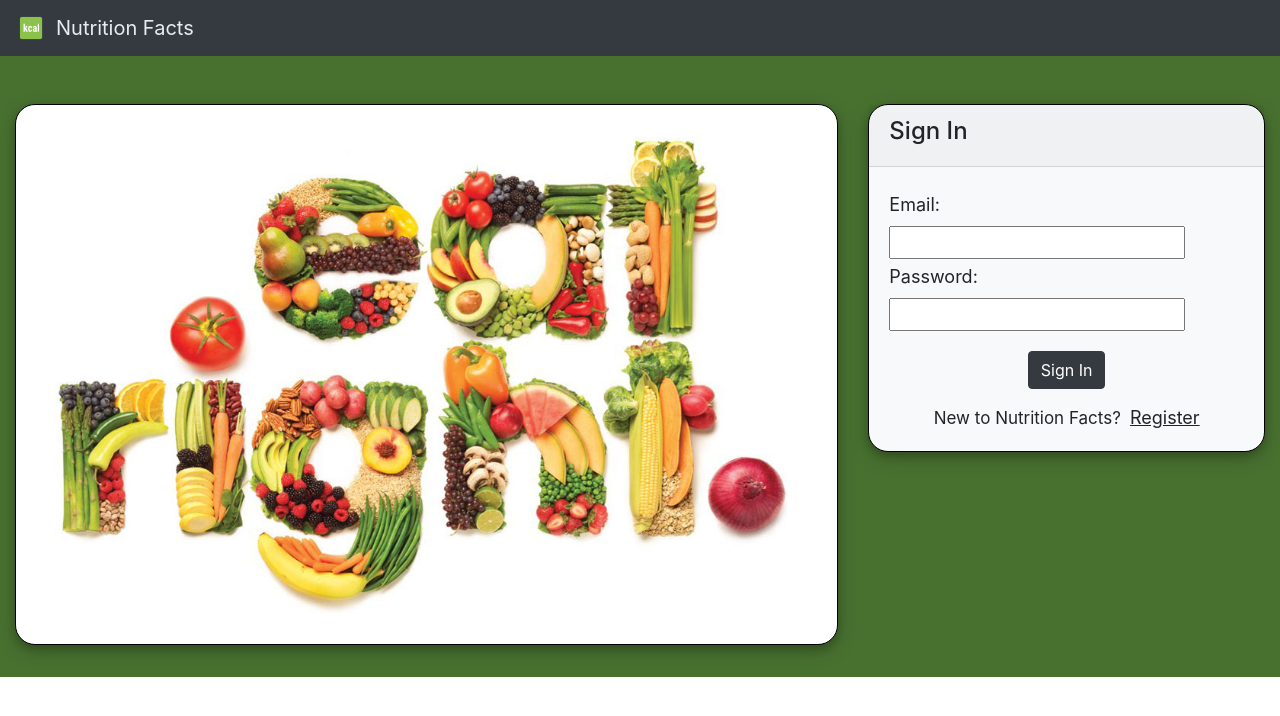
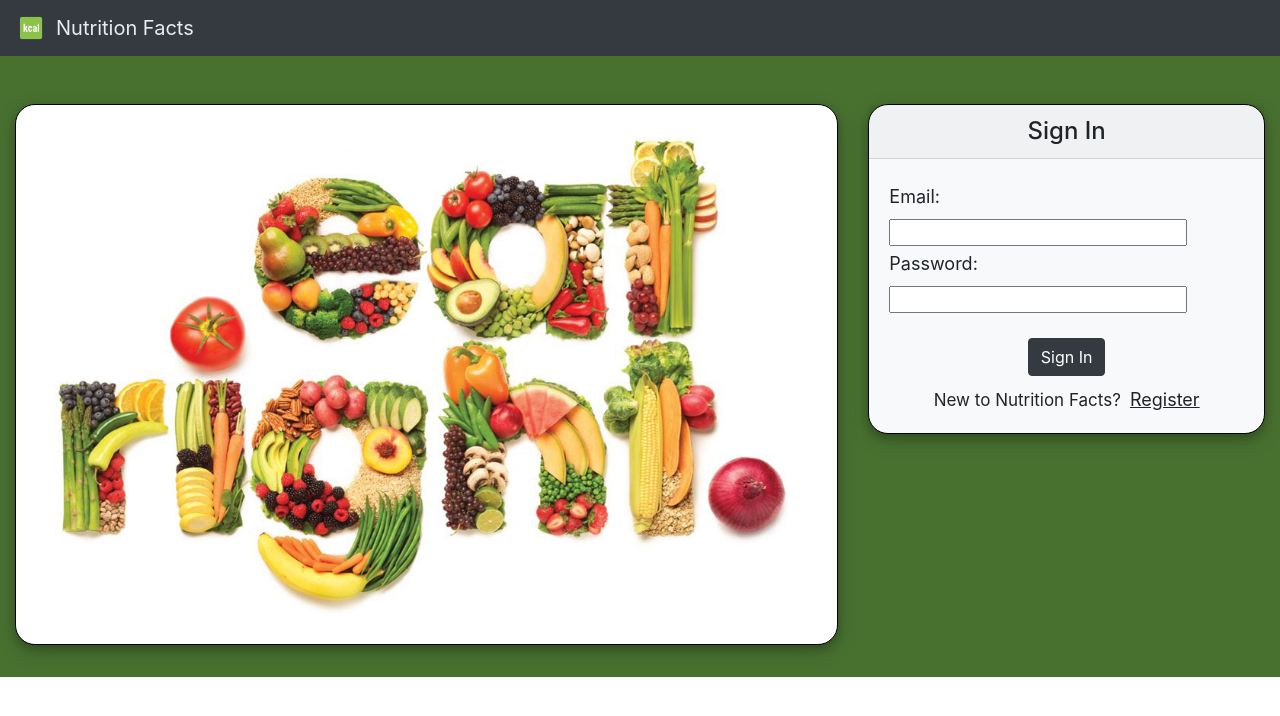
Before and after one commit to paul-gmz/ASE-Lab3, an Angular app: page /auth in a window 1280 px wide. Shown: the top 716 px of the page. Built offline with nearby package versions, Linux system fonts and the light colour scheme.

Commit message:
ui tweaks

```diff
--- a/src/app/auth.guard.ts
+++ b/src/app/auth.guard.ts
@@ -11,11 +11,9 @@ export class AuthGuard implements CanActivate {
     console.log(localStorage.getItem('user'));
     this.user = JSON.parse(localStorage.getItem('user'));
     if (this.user !== null) { // user is signed in
-      console.log('true');
       return true;
     }
 
-    console.log('false');
     // redirect to sign in/register
     this.router.navigate(['auth']);
     return false;
--- a/src/app/auth/auth.component.html
+++ b/src/app/auth/auth.component.html
@@ -13,8 +13,8 @@
 
     <div class="col-sm-4">
       <div class="card bg-light mb-3" style="max-width: 30rem;">
-        <div class="card-header">
-          <h4>{{isRegister ? 'Register' : 'Sign In'}}</h4>
+        <div class="card-header text-center">
+          <h4 style="margin-bottom: 0;">{{isRegister ? 'Register' : 'Sign In'}}</h4>
         </div>
         <div class="card-body">
 
@@ -23,35 +23,35 @@
           </div>
 
           <div class="row mt-1" *ngIf="isRegister">
-            <div class="col-sm">
+            <div class="col-sm" style="max-width: 35%;">
               <label>Name: </label>
             </div>
             <div class="col-sm">
-              <input [(ngModel)]="name" type="text" name="name" />
+              <input [(ngModel)]="name" type="text" name="name" style="font-size: 14px" size="28"/>
             </div>
           </div>
 
           <div class="row mt-1">
-            <div class="col-sm">
+            <div class="col-sm" style="max-width: 35%;">
               <label>Email: </label>
             </div>
             <div class="col-sm">
-              <input [(ngModel)]="email" type="text" name="email" />
+              <input [(ngModel)]="email" type="text" name="email" style="font-size: 14px" size="28"/>
             </div>
           </div>
 
           <div class="row mt-1">
-            <div class="col-sm">
+            <div class="col-sm" style="max-width: 35%;">
               <label>Password: </label>
             </div>
             <div class="col-sm">
-              <input [(ngModel)]="password" type="password" name="password" />
+              <input [(ngModel)]="password" type="password" name="password" style="font-size: 14px" size="28"/>
             </div>
           </div>
 
-          <div style="margin-top: 20px">
+          <div style="margin-top: 25px">
             <div *ngIf="!isRegister">
-              <div class=" text-center" style="margin-bottom: 15px">
+              <div class=" text-center" style="margin-bottom: 10px">
                 <button (click)="signIn()" type="button" class="btn btn-dark">
                   Sign In
                 </button>
@@ -70,7 +70,7 @@
             </div>
 
             <div *ngIf="isRegister">
-              <div class=" text-center" style="margin-bottom: 15px">
+              <div class=" text-center" style="margin-bottom: 10px">
                 <button (click)="register()" type="button" class="btn btn-dark">
                   Register
                 </button>
--- a/src/app/nutrition/nutrition.component.ts
+++ b/src/app/nutrition/nutrition.component.ts
@@ -23,18 +23,22 @@ export class NutritionComponent implements OnInit {
   ngOnInit(): void { }
 
   search() {
+    if (this.food.trim() === '') {
+      alert('Please enter a food to search.');
+      return;
+    }
     this.httpService.getNutrition(this.food).subscribe((data) => {
       console.log(data)
       if (data['hits'].length === 0) {
         this.showNutrition = false;
         alert('No results found for ' + this.food);
       } else {
-        console.log(data['hits'][0].fields.calories + ' ' + data['hits'][0].fields.nf_serving_weight_gram);
+        console.log(data['hits'][0].fields.nf_calories + ' ' + data['hits'][0].fields.nf_serving_weight_gram);
         this.nutrition = {name: data['hits'][0].fields.item_name,
-          calories: (data['hits'][0].fields.calories === undefined ? 'n/a' : data['hits'][0].fields.calories + ' cal'),
-          serving: (data['hits'][0].fields.nf_serving_weight_grams === null ? 'n/a'
+          calories: (data['hits'][0].fields.nf_calories === undefined ? '--' : data['hits'][0].fields.nf_calories + ' cal'),
+          serving: (data['hits'][0].fields.nf_serving_weight_grams === null ? '--'
             : data['hits'][0].fields.nf_serving_weight_grams + ' g')};
-        // example: chick
+        // example: chk
         this.showNutrition = true;
         this.food = '';
       }
```
